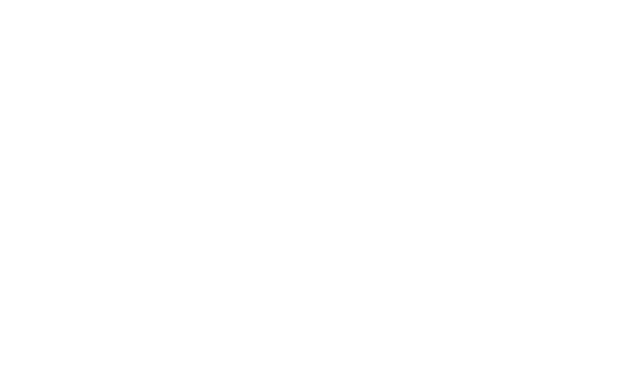
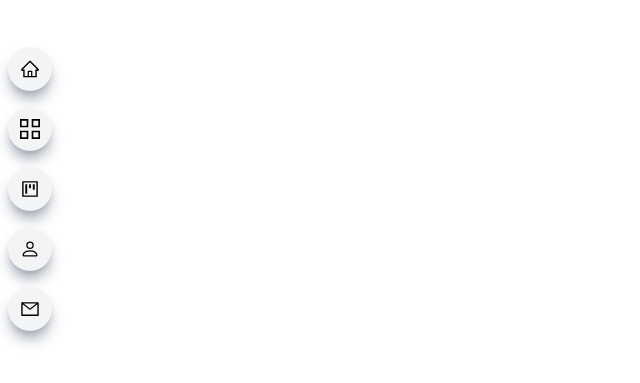
Before and after one commit to ArmanTalebi/personal-portfo, a React (Vite) app: page / in a window 1280 px wide. Shown: the part 161-544 px from the top of the page, without its empty margins (0-640 px from the left). Built offline with nearby package versions, Linux system fonts and the light colour scheme.

Commit message:
navbar set

```diff
--- a/src/components/SideNav.jsx
+++ b/src/components/SideNav.jsx
@@ -31,14 +31,14 @@
             <span className="pl-2">Home</span>
           </a>
           <a
-            href="#main"
+            href="#work"
             className="w-[75%] flex justify-center items-center rounded-full shadow-lg bg-gray-100 shadow-gray-300 m-2 p-4 cursor-pointer hover:scale-110 ease-in duration-200"
           >
             <GrProjects size={20} />
             <span className="pl-2">Work</span>
           </a>
           <a
-            href="#main"
+            href="#project"
             className="w-[75%] flex justify-center items-center rounded-full shadow-lg bg-gray-100 shadow-gray-300 m-2 p-4 cursor-pointer hover:scale-110 ease-in duration-200"
           >
             <AiOutlineProject size={20} />
@@ -52,7 +52,7 @@
             <span className="pl-2">Resume</span>
           </a>
           <a
-            href="#main"
+            href="#contact"
             className="w-[75%] flex justify-center items-center rounded-full shadow-lg bg-gray-100 shadow-gray-300 m-2 p-4 cursor-pointer hover:scale-110 ease-in duration-200"
           >
             <AiOutlineMail size={20} />
@@ -62,6 +62,41 @@
       ) : (
         ""
       )}
+
+      <div className="md:block hidden fixed top-[25%] z-10">
+        <div className="flex flex-col">
+          <a
+            href="#main"
+            className="rounded-full shadow-lg bg-gray-100 shadow-gray-400 m-2 p-3 cursor-pointer hover:scale-110 ease-in duration-300"
+          >
+            <AiOutlineHome size={20} />
+          </a>
+          <a
+            href="#work"
+            className="rounded-full shadow-lg bg-gray-100 shadow-gray-400 m-2 p-3 cursor-pointer hover:scale-110 ease-in duration-300"
+          >
+            <GrProjects size={20} />
+          </a>
+          <a
+            href="#projects"
+            className="rounded-full shadow-lg bg-gray-100 shadow-gray-400 m-2 p-3 cursor-pointer hover:scale-110 ease-in duration-300"
+          >
+            <AiOutlineProject size={20} />
+          </a>
+          <a
+            href="#main"
+            className="rounded-full shadow-lg bg-gray-100 shadow-gray-400 m-2 p-3 cursor-pointer hover:scale-110 ease-in duration-300"
+          >
+            <BsPerson size={20} />
+          </a>
+          <a
+            href="#contact"
+            className="rounded-full shadow-lg bg-gray-100 shadow-gray-400 m-2 p-3 cursor-pointer hover:scale-110 ease-in duration-300"
+          >
+            <AiOutlineMail size={20} />
+          </a>
+        </div>
+      </div>
     </div>
   );
 };
```
